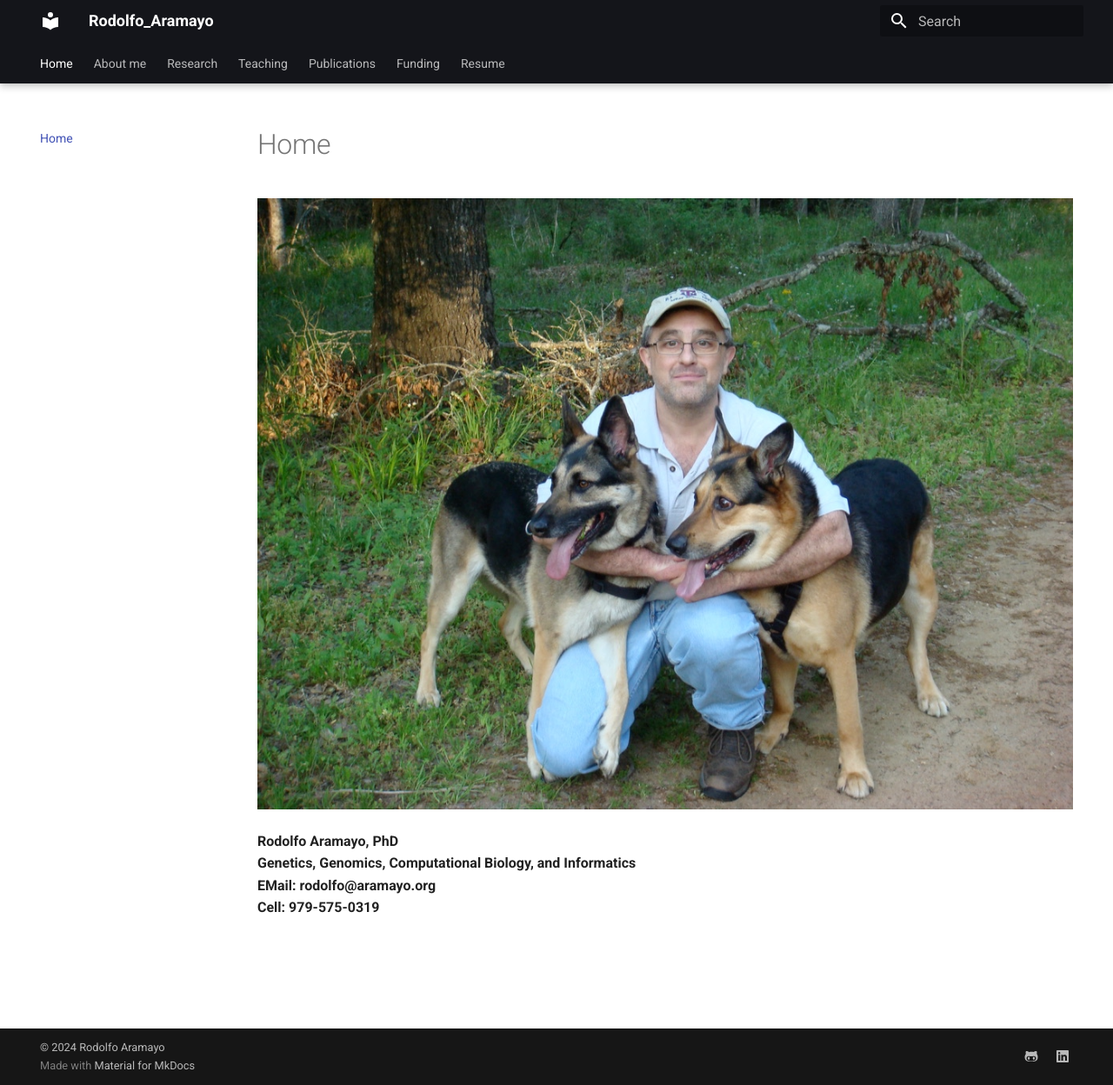
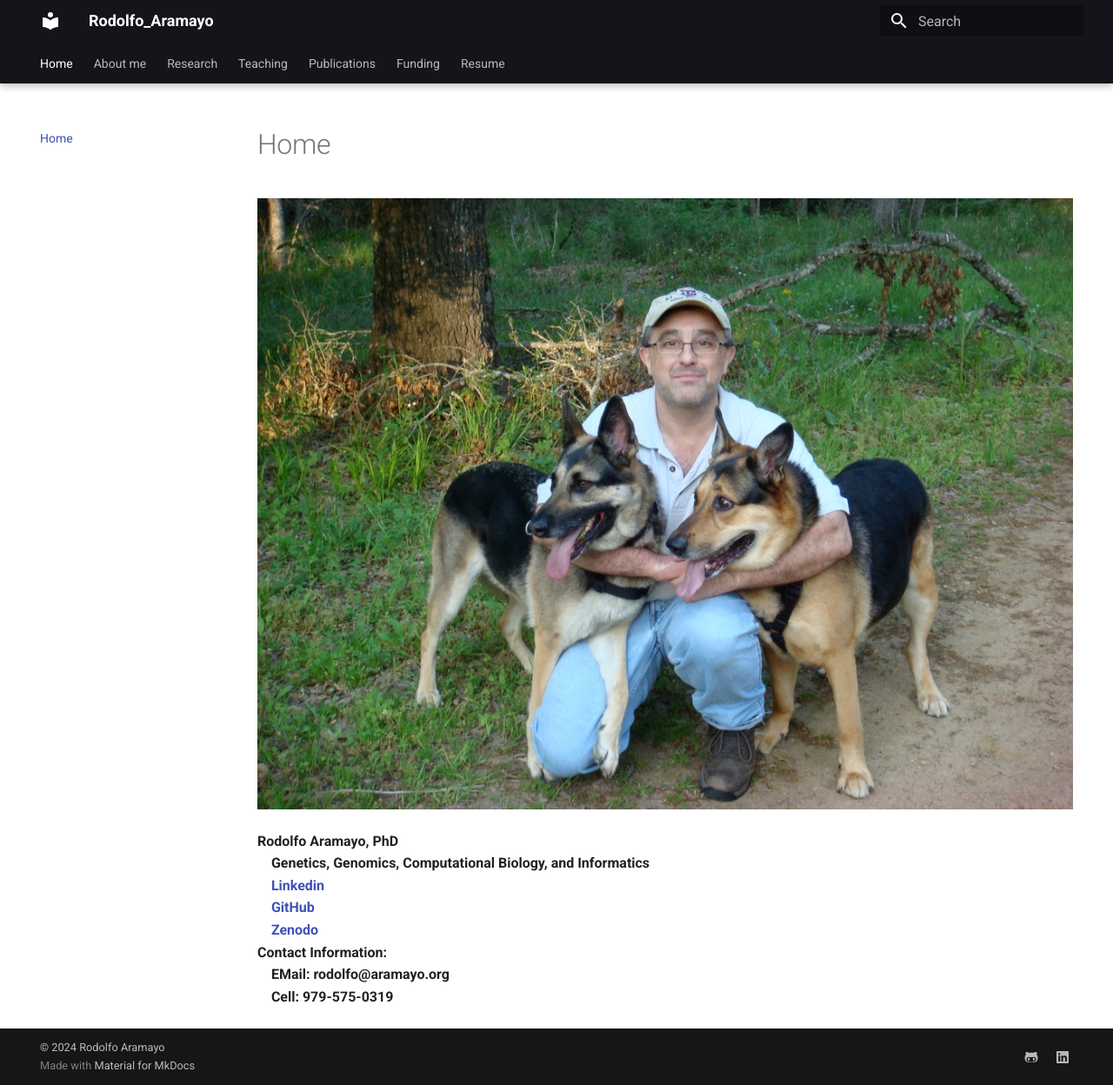
Before and after one commit to raramayo/rodolfo_aramayo, an MkDocs documentation site: the page built from docs/index.md, in a window 1280 px wide and 1248 px high. Shown: the whole window at 87% size. Built offline with MkDocs 1.6.1 and Material for MkDocs 9.7.7, drawn with Linux system fonts in a browser that asks for light colours.

Commit message:
Tue Jun 18 12:25:23 CDT 2024

```diff
--- a/docs/index.md
+++ b/docs/index.md
@@ -1,6 +1,10 @@
 ![](https://github.com/raramayo/Rodolfo_Aramayo/blob/main/assets/Rodolfo_Pic.png?raw=true "Rodolfo Aramayo, PhD")
 
 **Rodolfo Aramayo, PhD**
-**Genetics, Genomics, Computational Biology, and Informatics**
-**EMail: rodolfo@aramayo.org**
-**Cell: 979-575-0319**
+&nbsp;&nbsp;&nbsp;&nbsp;**Genetics, Genomics, Computational Biology, and Informatics**
+&nbsp;&nbsp;&nbsp;&nbsp;**[Linkedin](https://www.linkedin.com/in/rodolfo-aramayo-572297196/)**
+&nbsp;&nbsp;&nbsp;&nbsp;**[GitHub](https://github.com/raramayo)**
+&nbsp;&nbsp;&nbsp;&nbsp;**[Zenodo](https://zenodo.org/communities/aramayo_lab/records?q=&l=list&p=1&s=20&sort=newest)**
+**Contact Information:**
+&nbsp;&nbsp;&nbsp;&nbsp;**EMail: rodolfo@aramayo.org**
+&nbsp;&nbsp;&nbsp;&nbsp;**Cell: 979-575-0319**
```
